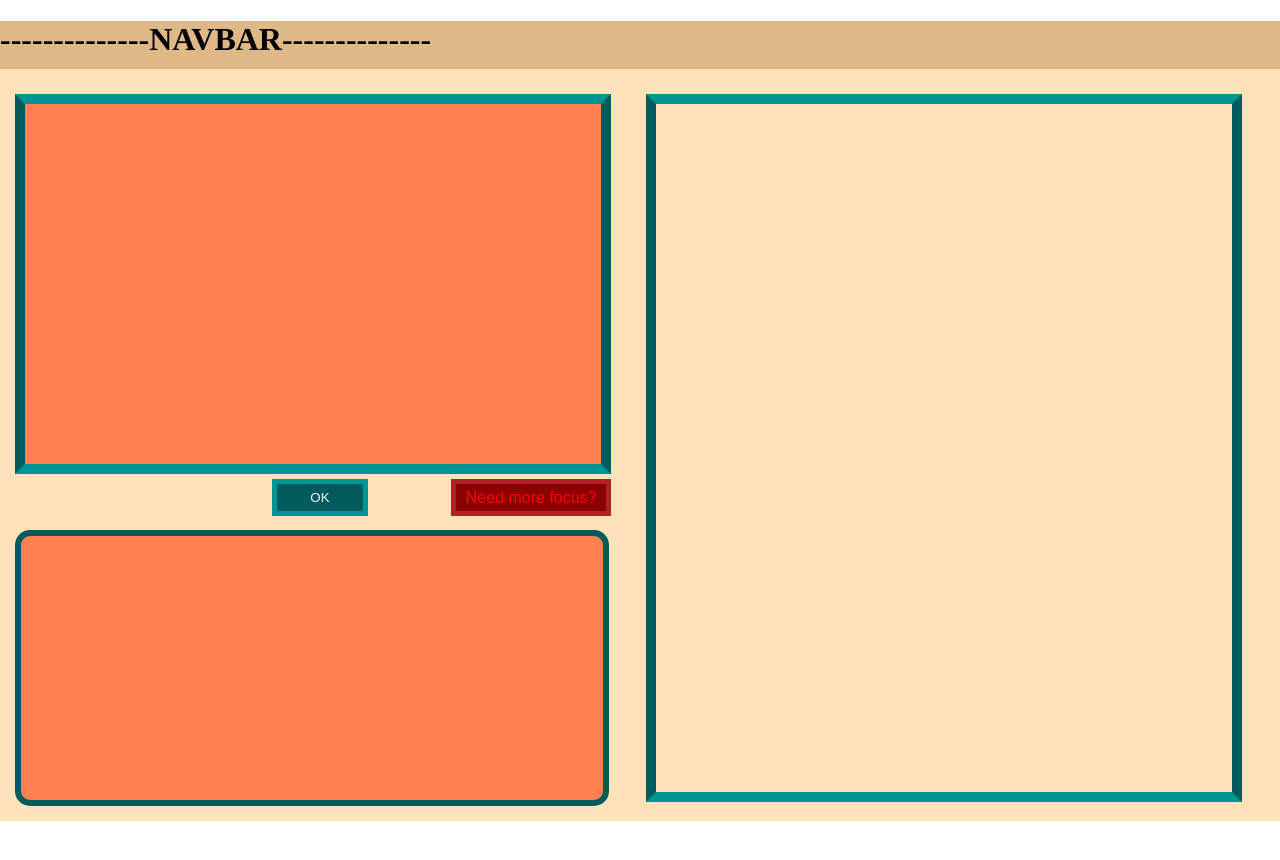
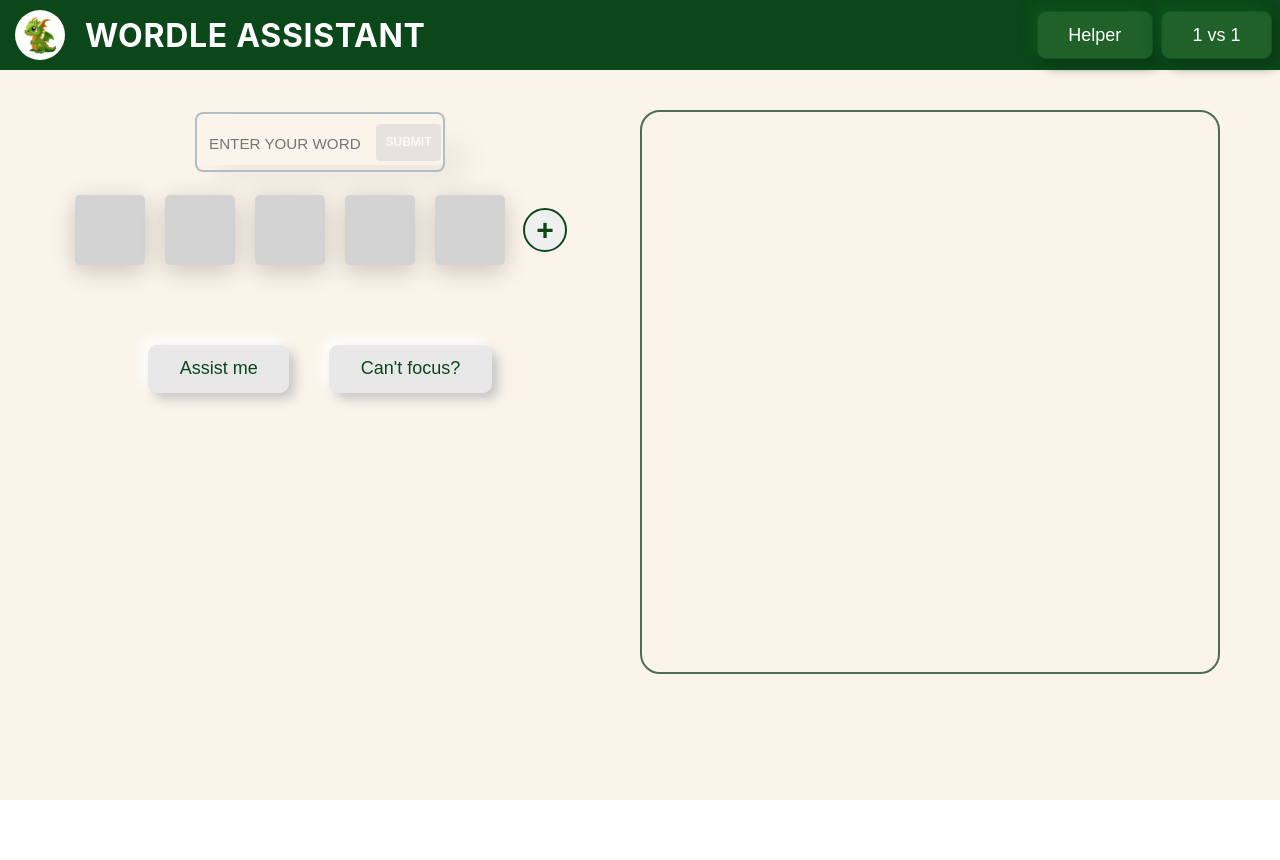
Before and after one commit to ii7102/DragonHack2024, an Angular app in the folder angular-project/: page / in a window 1280 px wide. Shown: the top 860 px of the page. Built offline with nearby package versions, Linux system fonts and the light colour scheme; a web font is replaced by a local one.

Commit message:
helper page

```diff
--- a/angular-project/src/app/app.component.html
+++ b/angular-project/src/app/app.component.html
@@ -1,2 +1 @@
-
 <app-helper-page></app-helper-page>
--- a/angular-project/src/app/components/helper-page/helper-page.component.css
+++ b/angular-project/src/app/components/helper-page/helper-page.component.css
@@ -1,5 +1,5 @@
 .main_container {
-    background-color:rgb(255, 225, 186);
+    background-color:rgb(251, 244, 235);
     width: 100%;
     height: 100%;
     padding-top: 0;
@@ -7,110 +7,9 @@
     /* align-items: center;
     display: flex; */
 }
-
-.main-container {
-    background-color: blue;
-    width: 100%;
-    height: 100%;
-    margin: 0;
-    padding: 0;
-    /* align-items: center;
-    display: flex; */
-    /* justify-content: space-between; */
-    /* flex-direction: column; */
+.nav{
+    margin-bottom: 20px;
 }
-
-#button_show_result {
-    height: 65%;
-    width: 15%;
-    margin-left: 42.5%;
-    margin-top: 5px;
-    margin-bottom: 10px;
-    text-align: center;
-    background-color: #005C5C;
-    color: aliceblue;
-    border: 5px solid;
-    border-color: #009595;
-}
-
-#focus_button {
-    height: 65%;
-    width: 25%;
-    margin-top: 5px;
-    margin-left: 13%;
-    font-size:medium ;
-    background-color: darkred;
-    color:red;
-    border: 5px solid;
-    border-color: firebrick;
-}
-
-body {
-    margin: 0;
-    padding: 0;
-}
-
-/* .body {
-    background-color:rgb(255, 225, 186);
-    height: 1080px;
-    margin-top: 0%;
-    margin-bottom:0%;
-
-    padding-bottom: 10px;
-} */
-
-.navbar {
-    width: 100%;
-    height: 6%;
-    background-color: burlywood;
-    margin-bottom: 25px;
-    margin-top: 0;
-}
-
-.wordle_grid_container {
-    width: 90%;
-    height: 45%;
-    background-color:coral;
-    margin-left: 15px;
-    margin-right: 15px;
-    border: 5px solid navy;
-    border-bottom-width: 10px;
-    border-bottom-color: #009595;
-    border-top-width: 10px;
-    border-top-color: #009595;
-    border-left-width: 10px;
-    border-left-color: #005C5C;
-    border-right-width: 10px;
-    border-right-color: #005C5C;
-}
-
-.result_text_container {
-    width: 91%;
-    height: 33%;
-    background-color: coral;
-    border: 6px solid #005C5C;
-    border-radius: 15px;
-    margin-left: 15px;
-    margin-right: 15px;
-}
-
-/* .container2 {
-    width: 100%;
-    height: 100%;
-    display: flex;
-    flex-direction: column;
-    justify-content: space-between;
-}
-.container2-1 {
-    height: 100%;
-    width: 50%;
-}
-
-.container2-2 {
-    height: 100%;
-    width: 50%;
-    /* margin-left: 50%;
-} */
 
 .container2 {
     width: 100%;
@@ -121,13 +20,10 @@ body {
 
 .button-container {
     display: flex;
-    height: 7%;
-    justify-content: flex-start;
+    justify-content: center;
+    align-items: center;
+    margin-top: 50px;
 }
-
-/* .button-container button {
-    margin-right: 10px;
-} */
 
 .container2-1 {
     flex: 1; /* Take up remaining space */
@@ -141,17 +37,80 @@ body {
 }
 
 .subway_surfers_container {
+    margin-top: 40px;
+    height: 70%;
+    width: 90%;
+    border: 2px solid #4d6e56;
+    border-radius: 20px;
+}
 
-    height: 86%;
-    width: 90%;
-    margin-left: 1%;
-    border: 5px solid navy;
-    border-bottom-width: 10px;
-    border-bottom-color: #009595;
-    border-top-width: 10px;
-    border-top-color: #009595;
-    border-left-width: 10px;
-    border-left-color: #005C5C;
-    border-right-width: 10px;
-    border-right-color: #005C5C;
-}
+
+/* SARA CSS */
+.button2 {
+    margin: 20px;
+    display: inline-block;
+    transition: all 0.2s ease-in;
+    position: relative;
+    overflow: hidden;
+    z-index: 1;
+    color: #0B4719;
+    padding: 0.7em 1.7em;
+    cursor: pointer;
+    font-size: 18px;
+    border-radius: 0.5em;
+    background: #e8e8e8;
+    border: 1px solid #e8e8e8;
+    box-shadow: 6px 6px 12px #c5c5c5, -6px -6px 12px #ffffff;
+  }
+
+  .button2:active {
+    color: #666;
+    box-shadow: inset 4px 4px 12px #c5c5c5, inset -4px -4px 12px #ffffff;
+  }
+
+  .button2:before {
+    content: "";
+    position: absolute;
+    left: 50%;
+    transform: translateX(-50%) scaleY(1) scaleX(1.25);
+    top: 100%;
+    width: 140%;
+    height: 180%;
+    background-color: rgba(0, 0, 0, 0.05);
+    border-radius: 50%;
+    display: block;
+    transition: all 0.5s 0.1s cubic-bezier(0.55, 0, 0.1, 1);
+    z-index: -1;
+  }
+
+  .button2:after {
+    content: "";
+    position: absolute;
+    left: 55%;
+    transform: translateX(-50%) scaleY(1) scaleX(1.45);
+    top: 180%;
+    width: 160%;
+    height: 190%;
+    background-color: #0B4719;
+    border-radius: 50%;
+    display: block;
+    transition: all 0.5s 0.1s cubic-bezier(0.55, 0, 0.1, 1);
+    z-index: -1;
+  }
+
+  .button2:hover {
+    color: #ffffff;
+    border: 1px solid #0B4719;
+  }
+
+  .button2:hover:before {
+    top: -35%;
+    background-color: #0B4719;
+    transform: translateX(-50%) scaleY(1.3) scaleX(0.8);
+  }
+
+  .button2:hover:after {
+    top: -45%;
+    background-color: #0B4719;
+    transform: translateX(-50%) scaleY(1.3) scaleX(0.8);
+  }
--- a/angular-project/src/app/components/helper-page/helper-page.component.html
+++ b/angular-project/src/app/components/helper-page/helper-page.component.html
@@ -1,29 +1,18 @@
 <div class="main_container">
   <!-- <div class="body"> -->
-        <div class="navbar">
-            <h1>--------------NAVBAR--------------</h1>
-        </div>
+  <app-navbar class="nav"></app-navbar>
   <div class="container2">
     <div class="container2-1">
-                <div class="wordle_grid_container">
-
+      <app-insert-word class="wordle_grid_container"></app-insert-word>
+      <div class="button-container">
+        <button class="button2">Assist me</button>
+        <button class="button2">Can't focus?</button>
       </div>
 
-                <div class="button-container">
-                    <button id="button_show_result" onclick="showResult">OK</button>
-                    <button id="focus_button" onClick="focusOn">Need more focus?</button>
-                </div>
-
-                <div class="result_text_container">
-
-                </div>
-
+      <div class="result_text_container"></div>
     </div>
     <div class="container2-2">
-
-                <div class="subway_surfers_container">
-
-                </div>
+      <div class="subway_surfers_container"></div>
     </div>
   </div>
   <!-- </div> -->
--- a/angular-project/src/app/components/insert-word/insert-word.component.css
+++ b/angular-project/src/app/components/insert-word/insert-word.component.css
@@ -124,7 +124,7 @@ div{
     width: 100%;
     min-width: 200px;
     max-width: 250px;
-    background-color: #fff;
+    background-color: transparent;
     border-radius: 8px;
     box-shadow: 20px 20px 30px rgba(0, 0, 0, .05);
   }
@@ -133,7 +133,7 @@ div{
     height: 100%;
     width: 100%;
     border-radius: 8px;
-    border: 1px solid  rgb(176 190 197);
+    border: 2px solid  rgb(176 190 197);
     background-color: transparent;
     padding: 0.4rem 70px 0.3rem 0.75rem;
     font-size: 0.95rem;
--- a/angular-project/src/app/components/insert-word/insert-word.component.ts
+++ b/angular-project/src/app/components/insert-word/insert-word.component.ts
@@ -44,11 +44,16 @@ export class InsertWordComponent {
   }
 
   onSubmit() {
-    // Fill the first five empty buttons with the first five letters from the input
+    let index = this.buttonLetters.findIndex((letters) => letters.includes(''));
+    if (index === -1) {
+      index = this.buttonLetters.length;
+      this.addGrid();
+    }
     for (let i = 0; i < this.word.length && i < 5; i++) {
-      this.buttonLetters[this.grids.length - 1][i] = this.word[i];
-      }
+      this.buttonLetters[index][i] = this.word[i];
+    }
   }
+
 
   validateInput(event: any) {
     const input = event.target.value;
--- a/angular-project/src/app/components/navbar/navbar.component.css
+++ b/angular-project/src/app/components/navbar/navbar.component.css
@@ -4,9 +4,6 @@
 
 .navbar {
     background-color: #0B4719;
-    position: fixed;
-    top: 0;
-    left: 0;
     height: 70px;
     width: 100%;
     display: flex;
@@ -98,3 +95,20 @@
     color: white;
     margin-left: 10px;
 }
+
+.image {
+    margin-left: 15px;
+    width: 50px;
+    height: 50px;
+    background-image: url('../../../assets/logo.jpg');
+    background-size: cover;
+    background-position: center;
+    border-radius: 50%;
+    margin-right: 10px;
+  }
+
+  .left-side{
+    display: flex;
+    justify-content: center;
+    align-items: center;
+  }
--- a/angular-project/src/app/components/navbar/navbar.component.html
+++ b/angular-project/src/app/components/navbar/navbar.component.html
@@ -1,6 +1,7 @@
 <nav class="navbar">
   <div class="left-side">
     <!-- <img src="" class="logo" /> -->
+    <div class="image"></div>
     <div class="logo">WORDLE ASSISTANT</div>
   </div>
   <div class="right-side">
```
Also changed, not shown: angular-project/src/assets/logo.jpg (added), angular-project/src/assets/logo.png (deleted). Lines whose indentation alone changed are shown as unchanged.
